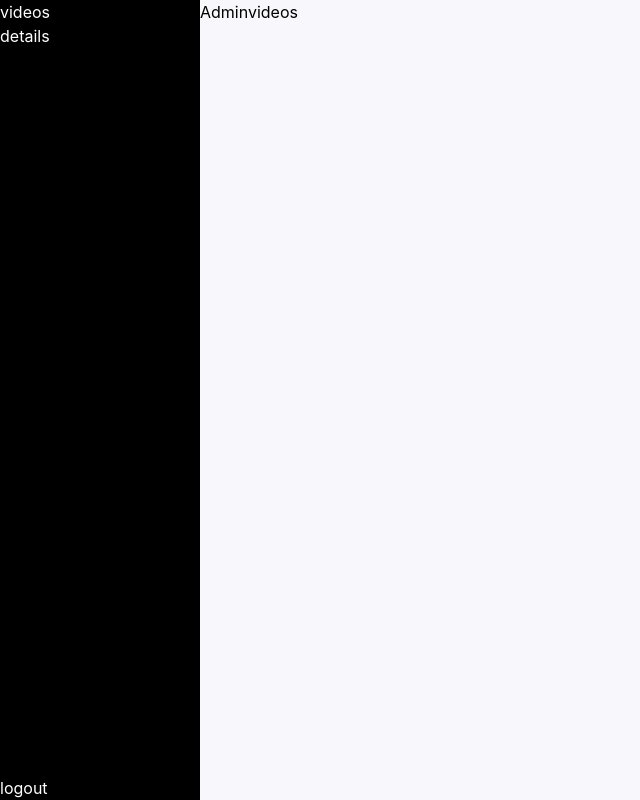
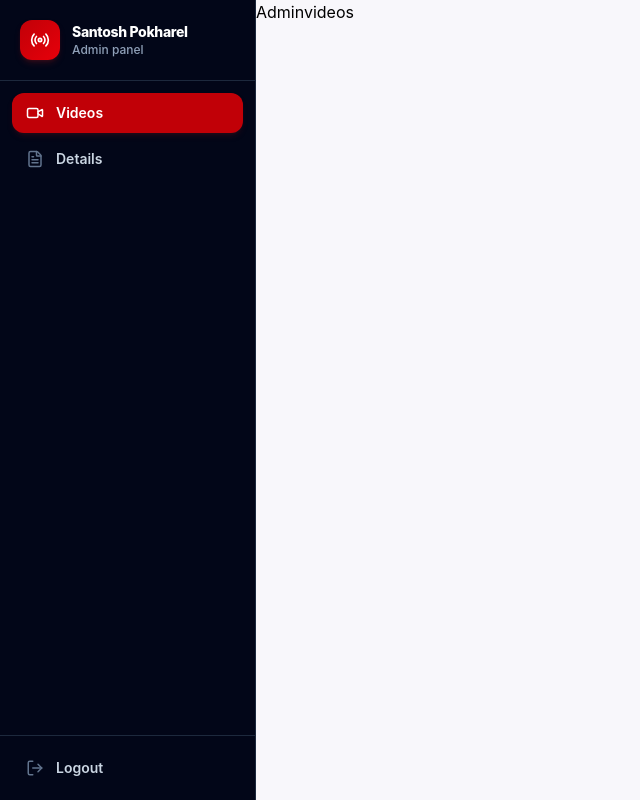
Before and after one commit to aleesa21/santosh_pokharel_portfolio, a React (Vite) app: page /admin/videos in a window 1280 px wide. Shown: the whole page, without its empty margins (0-640 px from the left). Built offline with nearby package versions, Linux system fonts and the light colour scheme; no server answers.

Commit message:
feat:add sidebar

```diff
--- a/src/App.jsx
+++ b/src/App.jsx
@@ -1,5 +1,6 @@
 import React from "react";
-import { createBrowserRouter } from "react-router";
+import { createBrowserRouter, Navigate } from "react-router";
+
 import { RouterProvider } from "react-router/dom";
 import Layout from "./components/Layout";
 import Home from "./pages/Home";
@@ -27,6 +28,10 @@ const router = createBrowserRouter([
     element: <AdminLayout />,
     children: [
       {
+        index: true,
+        element: <Navigate to="videos" replace />,
+      },
+      {
         path: "videos",
         element: <Adminvideos />,
       },
--- a/src/components/Adminlayout.jsx
+++ b/src/components/Adminlayout.jsx
@@ -3,9 +3,11 @@ import Sidebar from "./Sidebar";
 
 function AdminLayout() {
   return (
-    <section className="flex  w-full h-screen">
+    <section className="flex h-dvh w-full">
       <Sidebar />
-      <Outlet />
+      <main className="min-w-0 flex-1 overflow-y-auto pt-14 md:pt-0">
+        <Outlet />
+      </main>
     </section>
   );
 }
--- a/src/components/Sidebar.jsx
+++ b/src/components/Sidebar.jsx
@@ -1,18 +1,142 @@
-import { Link } from "react-router";
+import { useEffect, useState } from "react";
+import { NavLink, useLocation } from "react-router";
+import { Video, FileText, LogOut, Radio, Menu, X } from "lucide-react";
+
+const navItems = [
+  { to: "/admin/videos", label: "Videos", icon: Video },
+  { to: "/admin/details", label: "Details", icon: FileText },
+];
 
 function Sidebar() {
+  const [open, setOpen] = useState(false);
+  const { pathname } = useLocation();
+
+  // Close the drawer after navigating
+  useEffect(() => {
+    setOpen(false);
+  }, [pathname]);
+
+  // Close on Escape + lock page scroll while the drawer is open
+  useEffect(() => {
+    if (!open) return;
+    const onKey = (e) => e.key === "Escape" && setOpen(false);
+    document.addEventListener("keydown", onKey);
+    const prevOverflow = document.body.style.overflow;
+    document.body.style.overflow = "hidden";
+    return () => {
+      document.removeEventListener("keydown", onKey);
+      document.body.style.overflow = prevOverflow;
+    };
+  }, [open]);
+
   return (
-    <div className="bg-black w-50 text-white flex flex-col justify-between  ">
-      <div className="">
-        <Link to={"/admin/videos"}>
-          <div className="">videos</div>
-        </Link>
-        <Link to={"/admin/details"}>
-          <div className="">details</div>
-        </Link>
-      </div>
-      <div className="">logout</div>
-    </div>
+    <>
+      {/* Mobile top bar */}
+      <header className="fixed inset-x-0 top-0 z-30 flex h-14 items-center justify-between border-b border-slate-800 bg-slate-950 px-4 text-white md:hidden">
+        <div className="flex items-center gap-2">
+          <div className="flex h-8 w-8 items-center justify-center rounded-lg bg-linear-to-br from-red-700 to-red-600">
+            <Radio size={16} className="text-white" />
+          </div>
+          <span className="text-sm font-extrabold tracking-tight">Admin</span>
+        </div>
+        <button
+          type="button"
+          onClick={() => setOpen(true)}
+          aria-label="Open menu"
+          aria-expanded={open}
+          className="cursor-pointer rounded-lg p-2 text-slate-300 transition-colors hover:bg-slate-800 hover:text-white focus:outline-none focus-visible:ring-2 focus-visible:ring-red-500"
+        >
+          <Menu size={22} />
+        </button>
+      </header>
+
+      {/* Mobile overlay */}
+      <div
+        onClick={() => setOpen(false)}
+        aria-hidden="true"
+        className={`fixed inset-0 z-40 bg-black/60 backdrop-blur-sm transition-opacity duration-300 md:hidden ${
+          open ? "opacity-100" : "pointer-events-none opacity-0"
+        }`}
+      />
+
+      {/* Sidebar: slides in from the right on mobile, stays on the left on desktop */}
+      <aside
+        className={`fixed inset-y-0 right-0 z-50 flex w-64 max-w-[85vw] flex-col justify-between border-l border-slate-800 bg-slate-950 text-white shadow-2xl md:border-l-0 md:border-r transition-[transform,visibility] duration-300 ease-out md:visible md:sticky md:bottom-auto md:top-0 md:h-screen md:max-w-none md:shrink-0 md:translate-x-0 md:shadow-none ${
+          open ? "visible translate-x-0" : "invisible translate-x-full"
+        }`}
+      >
+        <div>
+          {/* Brand */}
+          <div className="flex items-center justify-between border-b border-slate-800 px-5 py-5">
+            <div className="flex items-center gap-3">
+              <div className="flex h-10 w-10 shrink-0 items-center justify-center rounded-xl bg-linear-to-br from-red-700 to-red-600 shadow-md shadow-red-900/30">
+                <Radio size={20} className="text-white" />
+              </div>
+              <div className="leading-tight">
+                <p className="text-sm font-extrabold tracking-tight">
+                  Santosh Pokharel
+                </p>
+                <p className="text-xs font-medium text-slate-400">
+                  Admin panel
+                </p>
+              </div>
+            </div>
+
+            <button
+              type="button"
+              onClick={() => setOpen(false)}
+              aria-label="Close menu"
+              className="cursor-pointer rounded-lg p-2 text-slate-400 transition-colors hover:bg-slate-800 hover:text-white focus:outline-none focus-visible:ring-2 focus-visible:ring-red-500 md:hidden"
+            >
+              <X size={20} />
+            </button>
+          </div>
+
+          {/* Navigation */}
+          <nav className="flex flex-col gap-1.5 p-3">
+            {navItems.map(({ to, label, icon: Icon }) => (
+              <NavLink
+                key={to}
+                to={to}
+                className={({ isActive }) =>
+                  `group flex items-center gap-3 rounded-xl px-3.5 py-2.5 text-sm font-semibold transition-all focus:outline-none focus-visible:ring-2 focus-visible:ring-red-500 active:scale-95 ${
+                    isActive
+                      ? "bg-red-700 text-white shadow-md shadow-red-900/20"
+                      : "text-slate-300 hover:bg-slate-800/80 hover:text-white"
+                  }`
+                }
+              >
+                {({ isActive }) => (
+                  <>
+                    <Icon
+                      size={18}
+                      className={
+                        isActive
+                          ? "text-white"
+                          : "text-slate-500 transition-colors group-hover:text-red-500"
+                      }
+                    />
+                    {label}
+                  </>
+                )}
+              </NavLink>
+            ))}
+          </nav>
+        </div>
+
+        {/* Footer */}
+        <div className="border-t border-slate-800 p-3">
+          <button
+            type="button"
+
+            className="flex w-full cursor-pointer items-center gap-3 rounded-xl px-3.5 py-2.5 text-sm font-semibold text-slate-300 transition-all hover:bg-slate-800/80 hover:text-red-400 focus:outline-none focus-visible:ring-2 focus-visible:ring-red-500 active:scale-95"
+          >
+            <LogOut size={18} className="text-slate-500" />
+            Logout
+          </button>
+        </div>
+      </aside>
+    </>
   );
 }
 
```
